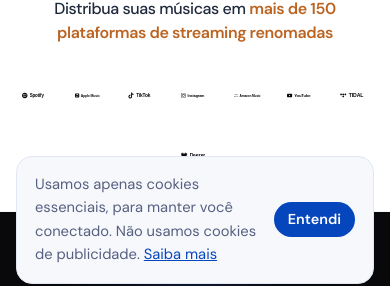
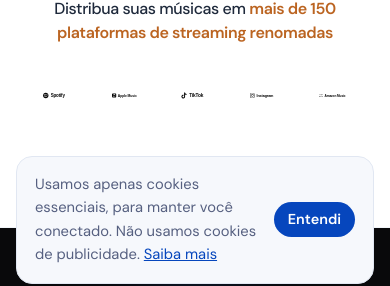
Before and after one commit to thiagodeline/nodal-music, a Next.js app: page / in a window 390 px wide. Shown: the part 544-830 px from the top of the page. Built offline with nearby package versions, Linux system fonts and the light colour scheme; no server answers; the database is empty.

Commit message:
style(sintone): enlarge streaming logos and unify auth backgrounds

```diff
--- a/src/components/landing/PlatformStrip.tsx
+++ b/src/components/landing/PlatformStrip.tsx
@@ -3,7 +3,7 @@ const platforms=['spotify','applemusic','tiktok','instagram','amazonmusic','yout
 export default function PlatformStrip(){
  return <section className="um-platforms" aria-label="Plataformas de streaming"><div className="um-container">
   <p className="um-platform-intro">Distribua suas músicas em <span>mais de 150 plataformas de streaming renomadas</span></p>
-  <div className="um-platform-list">{platforms.map(slug=><div key={slug} className="um-platform">
+  <div className="um-platform-list gap-10 md:gap-16">{platforms.map(slug=><div key={slug} className="um-platform">
    <StreamingWordmark slug={slug}/>
   </div>)}</div>
  </div></section>
--- a/src/components/landing/StreamingLogos.tsx
+++ b/src/components/landing/StreamingLogos.tsx
@@ -27,7 +27,7 @@ export function StreamingWordmark({slug}:{slug:string}){
  if(!platform)return null
  const lengths:Record<string,number>={spotify:100,applemusic:142,tiktok:91,instagram:125,amazonmusic:154,youtube:109,tidal:82,deezer:85}
  const width=lengths[slug]||112
- return <svg className="um-platform-wordmark" role="img" aria-label={platform.name}
+ return <svg className="um-platform-wordmark h-12 md:h-16 w-auto object-contain transition-all" role="img" aria-label={platform.name}
    viewBox={`0 0 ${width+36} 40`} xmlns="http://www.w3.org/2000/svg" fill="currentColor">
    <path transform="translate(0 7) scale(1.08)" d={paths[slug]}/>
    <text x="36" y="28" fontFamily="Arial, Helvetica, sans-serif" fontWeight="750"
--- a/src/components/landing/editorial.css
+++ b/src/components/landing/editorial.css
@@ -227,10 +227,10 @@
  font-size:clamp(16px,1.7vw,18px);font-weight:500;line-height:1.5;letter-spacing:-.025em}
 .um-home .um-platform-intro span{color:rgba(180,83,9,.9);font-weight:600}
 .um-home .um-platform-list{display:flex;flex-wrap:wrap;justify-content:center;align-items:center;
- gap:32px clamp(32px,4.5vw,56px);max-width:1152px;margin-inline:auto}
+ gap:40px 40px;max-width:1152px;margin-inline:auto}
 .um-home .um-platform{display:flex;align-items:center;justify-content:center;min-height:36px;min-width:0;
  color:#0b0b0c!important;background:transparent!important;padding:0!important}
-.um-home .um-platform-wordmark{display:block;height:28px;width:auto;max-width:210px;
+.um-home .um-platform-wordmark{display:block;height:48px;width:auto;max-width:none;
  object-fit:contain;opacity:.9;color:#09090b;transition:opacity .2s,filter .2s;
  filter:grayscale(1)}
 .um-home .um-platform:hover .um-platform-wordmark{opacity:1;filter:grayscale(0)}
@@ -264,11 +264,11 @@
  color:#94a3b8!important;font-size:clamp(14px,1.35vw,16px);line-height:1.75;
  animation:um-faq-enter .22s ease-out both}
 @keyframes um-faq-enter{from{opacity:0;transform:translateY(-5px)}to{opacity:1;transform:translateY(0)}}
-@media(min-width:768px){.um-home .um-platform-wordmark{height:36px}}
+@media(min-width:768px){.um-home .um-platform-list{gap:64px}.um-home .um-platform-wordmark{height:64px}}
 @media(max-width:600px){
  .um-home .um-platforms{padding:38px 20px!important}
- .um-home .um-platform-list{gap:24px 24px}
- .um-home .um-platform-wordmark{height:27px}
+ .um-home .um-platform-list{gap:40px}
+ .um-home .um-platform-wordmark{height:48px}
  .um-home .um-mission-logo{width:112px;height:112px}
  .um-home .um-mission-logo img{width:112px!important;height:112px!important}
  .um-home .um-faq{padding:70px 20px!important}
```
Also changed, not shown: src/app/register/register.css (+5 -5 lines).
